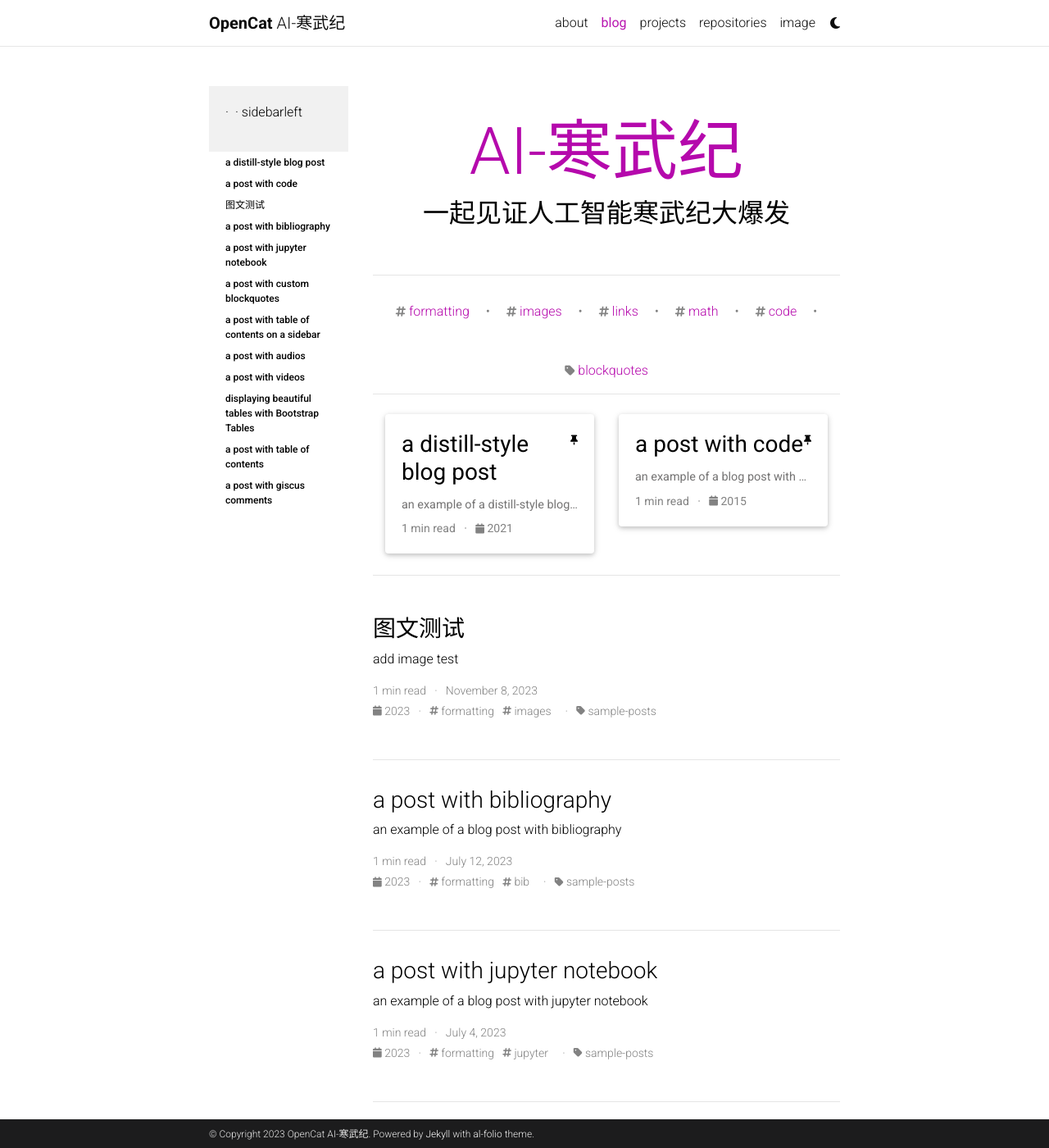
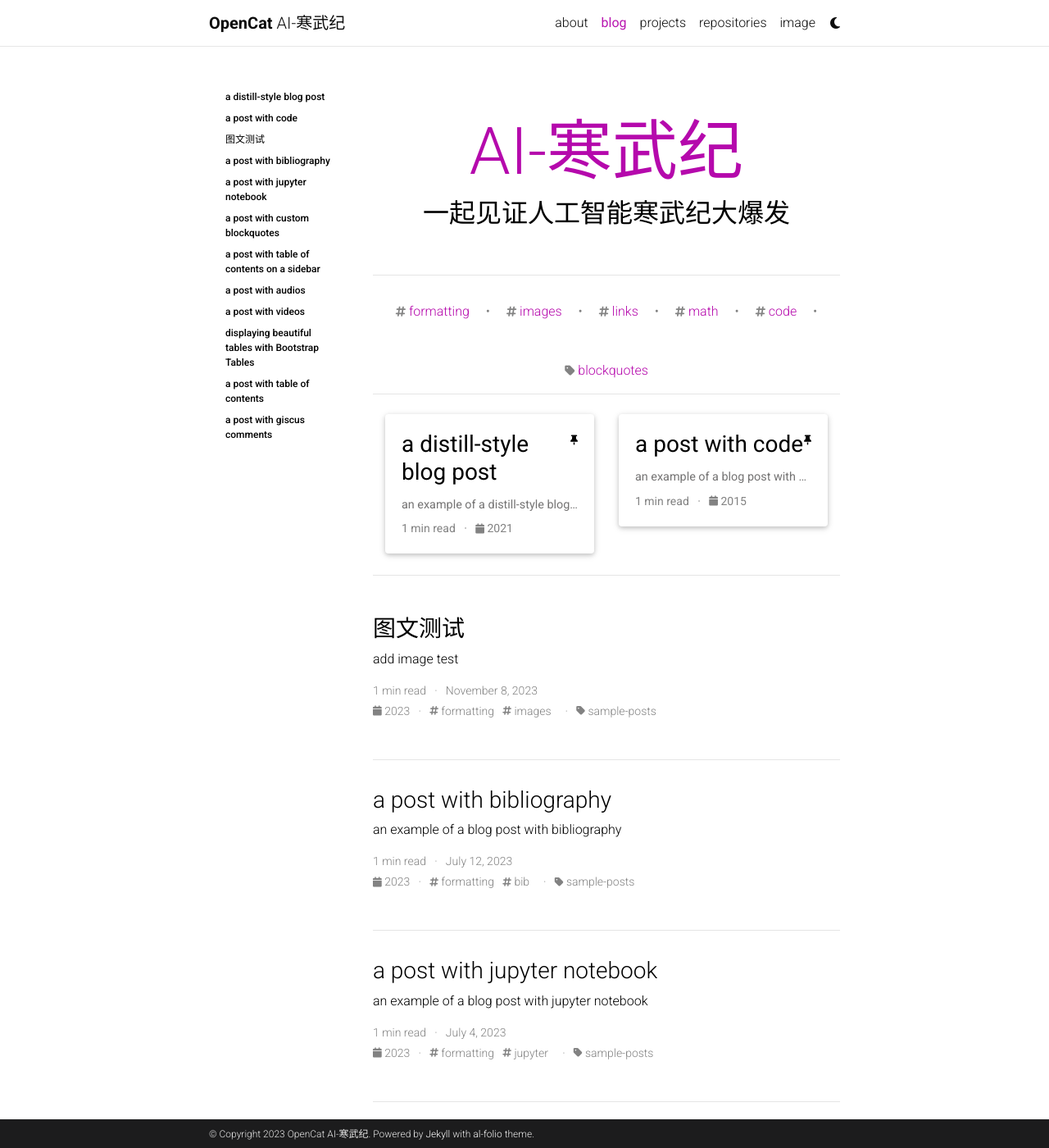
Before and after one commit to hwjai/hwjai.github.io, a Jekyll site: the page built from blog/index.html, in a window 1280 px wide and 1400 px high. Shown: the whole window at 82% size. Built offline with Jekyll 4.4.1, drawn with Linux system fonts in a browser that asks for light colours; the list of posts is cut into pages by our own code; comment, search, counter and statistics services are not loaded; a style sheet for code colours, icons or effects is not loaded.

Commit message:
change blog page

```diff
--- a/_layouts/default.html
+++ b/_layouts/default.html
@@ -7,7 +7,6 @@
     <meta http-equiv="refresh" content="3; url={{ site.baseurl }}/" />
   {%- endif -%}
   {% include head.html %}
-    <link rel="stylesheet" href="/assets/css/styles.css">
   </head>
 
   <!-- Body -->
@@ -27,30 +26,14 @@
           </div>
           <!-- sidebar, which will move to the top on a small screen -->
           <div class="col-sm-3">
-                    <nav id="toc-sidebar" class="sticky-top">
-                        <div class="toc">
-                            <ul>
-                                {% for item in page.toc %}
-                                    <li>· {{ item }}</li> <!-- 在每个项目前加一个点 -->
-                                {% endfor %}
-                            </ul>
-                        </div>
-                    </nav>
+            <nav id="toc-sidebar" class="sticky-top"></nav>
           </div>
         </div>
         {% else %}
         <div class="row">
           <!-- sidebar, which will move to the top on a small screen -->
           <div class="col-sm-3">
-                    <nav id="toc-sidebar" class="sticky-top">
-                        <div class="toc">
-                            <ul>
-                                {% for item in page.toc %}
-                                    <li>· {{ item }}</li> <!-- 在每个项目前加一个点 -->
-                                {% endfor %}
-                            </ul>
-                        </div>
-                    </nav>
+            <nav id="toc-sidebar" class="sticky-top"></nav>
           </div>
           <!-- main content area -->
           <div class="col-sm-9">
--- a/assets/css/styles.css
+++ /dev/null
@@ -1,20 +0,0 @@
-/* styles.css */
-
-.toc {
-    padding: 20px;
-    background-color: #f1f1f1;
-  }
-
-  .toc ul {
-    list-style-type: none;
-    padding: 0;
-  }
-
-  .toc li {
-    margin-bottom: 8px;
-  }
-
-  .toc li:before {
-    content: "·";  /* 使用点作为前缀 */
-    margin-right: 8px;
-  }
--- a/blog/index.html
+++ b/blog/index.html
@@ -3,6 +3,9 @@
 title: blog
 toc:
   sidebar: left
+  show_heading_numbers: true
+  ordered: true
+  title: "Contents"
 pagination:
   enabled: true
   collection: posts
```
Lines whose indentation alone changed are shown as unchanged.
